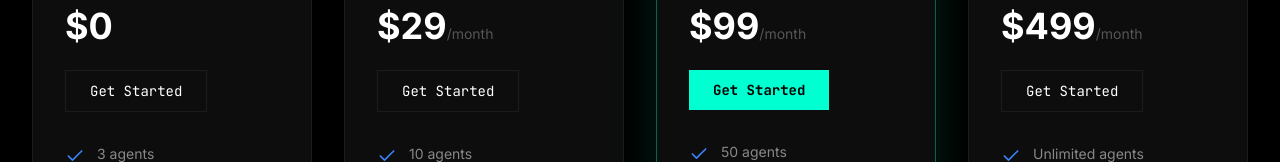
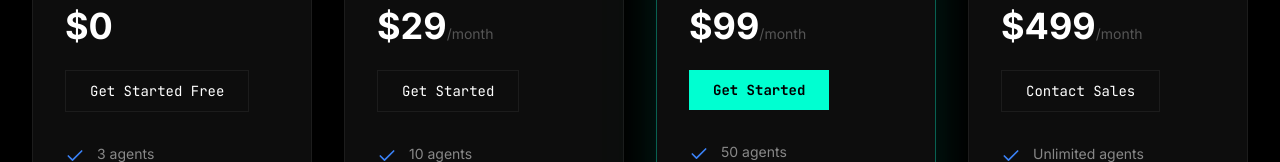
Before and after one commit to umair24171/nexusos-landing, a Next.js app: page /pricing in a window 1280 px wide. Shown: the part 595-757 px from the top of the page. Built offline with nearby package versions, Linux system fonts and the light colour scheme.

Commit message:
Get Started buttons now have real URLs

```diff
--- a/src/app/pricing/page.tsx
+++ b/src/app/pricing/page.tsx
@@ -3,6 +3,15 @@
 import React, { useState } from 'react'
 import Link from 'next/link'
 import { ArrowRight, Check, Github, Twitter } from 'lucide-react'
+
+const DASHBOARD_URL = 'https://app.nexusos.buildzn.com'
+
+const PLAN_LINKS: Record<string, string> = {
+  Free:       `${DASHBOARD_URL}/register`,
+  Starter:    `${DASHBOARD_URL}/register?plan=starter`,
+  Pro:        `${DASHBOARD_URL}/register?plan=pro`,
+  Enterprise: `${DASHBOARD_URL}/register?plan=enterprise`,
+}
 
 export default function PricingPage() {
   const [billingCycle, setBillingCycle] = useState<'monthly' | 'annual'>('monthly')
@@ -32,7 +41,7 @@ export default function PricingPage() {
               </Link>
             </div>
 
-            <Link href="#" className="btn-primary">
+            <Link href={`${DASHBOARD_URL}/register`} className="btn-primary">
               Get Started Free
             </Link>
           </div>
@@ -153,8 +162,8 @@ export default function PricingPage() {
                   <span className="text-4xl font-bold text-white">${plan.price}</span>
                   {plan.period && <span className="text-nexus-muted text-sm">{plan.period}</span>}
                 </div>
-                <Link href="#" className={plan.popular ? 'btn-primary block text-center mb-8' : 'btn-secondary block text-center mb-8'}>
-                  Get Started
+                <Link href={PLAN_LINKS[plan.name] ?? `${DASHBOARD_URL}/register`} className={plan.popular ? 'btn-primary block text-center mb-8' : 'btn-secondary block text-center mb-8'}>
+                  {plan.name === 'Free' ? 'Get Started Free' : plan.name === 'Enterprise' ? 'Contact Sales' : 'Get Started'}
                 </Link>
                 <ul className="space-y-3">
                   {plan.features.map((feature, i) => (
@@ -285,7 +294,7 @@ export default function PricingPage() {
             <p className="text-lg text-nexus-text mb-8">
               No credit card required. Upgrade anytime as you grow.
             </p>
-            <Link href="#" className="btn-primary text-lg">
+            <Link href={`${DASHBOARD_URL}/register`} className="btn-primary text-lg">
               Get Started Free <ArrowRight className="w-5 h-5 ml-2" />
             </Link>
           </div>
```
